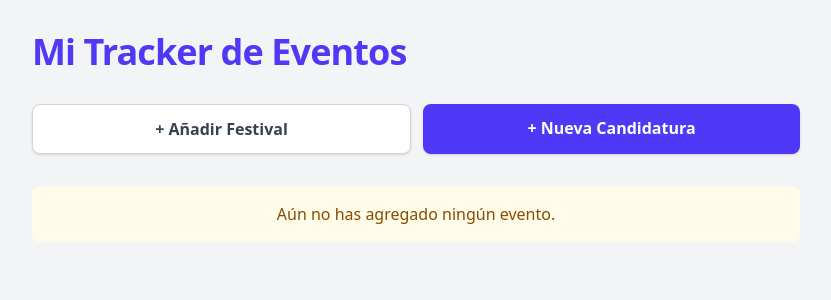
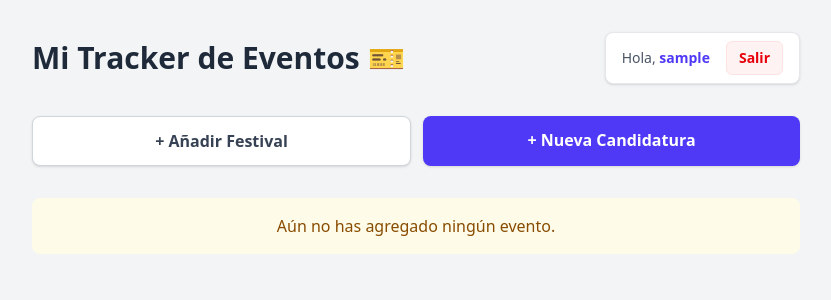
Before and after one commit to Nesus98/tracker_eventos, a Django app: page / in a window 1280 px wide. Shown: the top 300 px of the page, without its empty margins (224-1055 px from the left). Run offline with Django 5.2, Linux system fonts and the light colour scheme; the visitor is signed in with stand-in values (Sample User, id 1); data that the repository does not hold is empty; style sheets or scripts are compiled from the project's sources.

Commit message:
logout buttom added

```diff
--- a/eventos/templates/eventos/lista_eventos.html
+++ b/eventos/templates/eventos/lista_eventos.html
@@ -12,9 +12,20 @@
 <body class="bg-gray-100 text-gray-800 p-8">
 
     <div class="max-w-3xl mx-auto">
-        <h1 class="text-4xl font-extrabold text-indigo-600 mb-8 tracking-tight">
-            Mi Tracker de Eventos
-        </h1>
+        <div class="flex flex-col sm:flex-row justify-between items-center mb-8 gap-4">
+            <h1 class="text-3xl font-extrabold text-gray-800">Mi Tracker de Eventos 🎫</h1>
+
+            <div class="flex items-center gap-4 bg-white px-4 py-2 rounded-lg shadow-sm border border-gray-200">
+                <span class="text-sm font-medium text-gray-600">Hola, <span class="font-bold text-indigo-600">{{ user.username }}</span></span>
+
+                <form method="POST" action="{% url 'logout' %}" class="m-0">
+                    {% csrf_token %}
+                    <button type="submit" class="text-sm bg-red-50 text-red-600 font-bold py-1.5 px-3 rounded-md hover:bg-red-100 transition-colors border border-red-100">
+                        Salir
+                    </button>
+                </form>
+            </div>
+        </div>
         <div class="flex flex-col sm:flex-row gap-3 mb-8">
             <a href="{% url 'crear_evento' %}" class="flex-1 bg-white border border-gray-300 text-gray-700 font-bold py-3 px-4 rounded-lg text-center hover:bg-gray-50 transition shadow-sm">
                 + Añadir Festival
```
